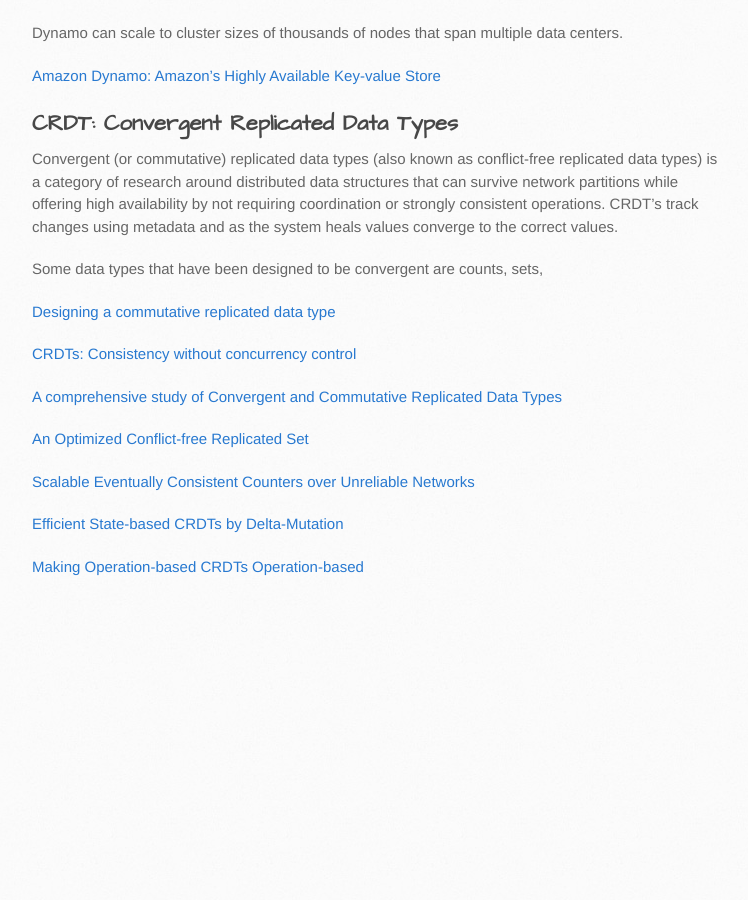
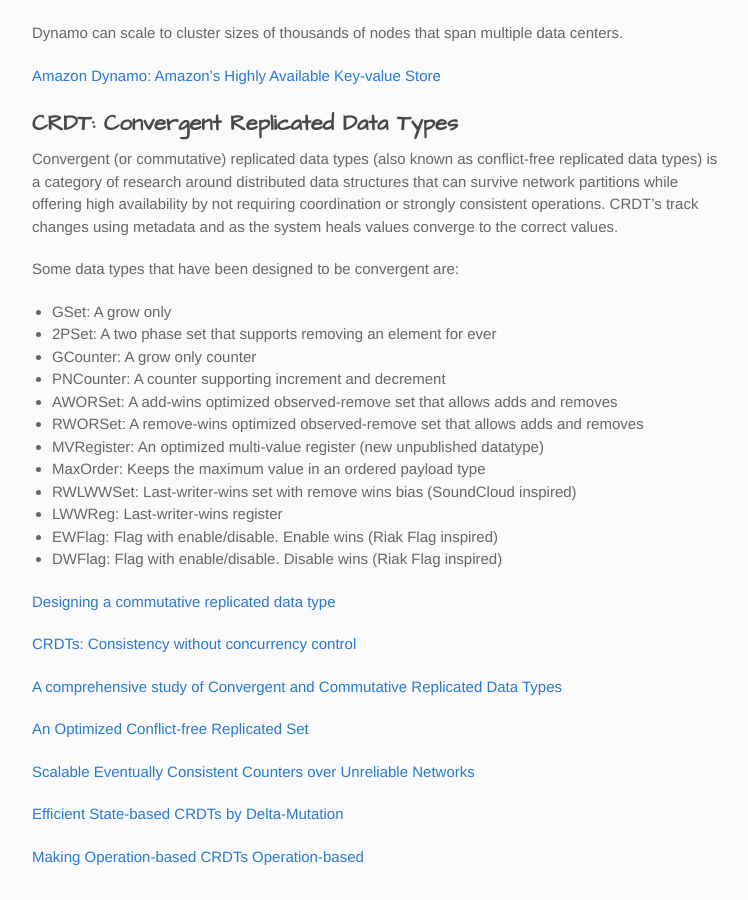
Before and after one commit to simongui/simongui.github.io, a Jekyll site: the page built from distributed-systems/eventual-consistency.md, in a window 1280 px wide and 900 px high, scrolled down 689 px. Shown: the whole window, without its empty margins (138-886 px from the left). Built offline with Jekyll 4.4.1, drawn with Linux system fonts in a browser that asks for light colours; before the commit the page ends 1310 px from its top, so only the background shows below that.

Commit message:
no message

```diff
--- a/distributed-systems/eventual-consistency.md
+++ b/distributed-systems/eventual-consistency.md
@@ -21,7 +21,19 @@
 
 Convergent (or commutative) replicated data types (also known as conflict-free replicated data types) is a category of research around distributed data structures that can survive network partitions while offering high availability by not requiring coordination or strongly consistent operations. CRDT's track changes using metadata and as the system heals values converge to the correct values.
 
-Some data types that have been designed to be convergent are counts, sets,
+Some data types that have been designed to be convergent are:
+- GSet: A grow only
+- 2PSet: A two phase set that supports removing an element for ever
+- GCounter: A grow only counter
+- PNCounter: A counter supporting increment and decrement
+- AWORSet: A add-wins optimized observed-remove set that allows adds and removes
+- RWORSet: A remove-wins optimized observed-remove set that allows adds and removes
+- MVRegister: An optimized multi-value register (new unpublished datatype)
+- MaxOrder: Keeps the maximum value in an ordered payload type
+- RWLWWSet: Last-writer-wins set with remove wins bias (SoundCloud inspired)
+- LWWReg: Last-writer-wins register
+- EWFlag: Flag with enable/disable. Enable wins (Riak Flag inspired)
+- DWFlag: Flag with enable/disable. Disable wins (Riak Flag inspired)
 
 [Designing a commutative replicated data type](http://arxiv.org/pdf/0710.1784v1.pdf){:target="_blank"}
 
```
